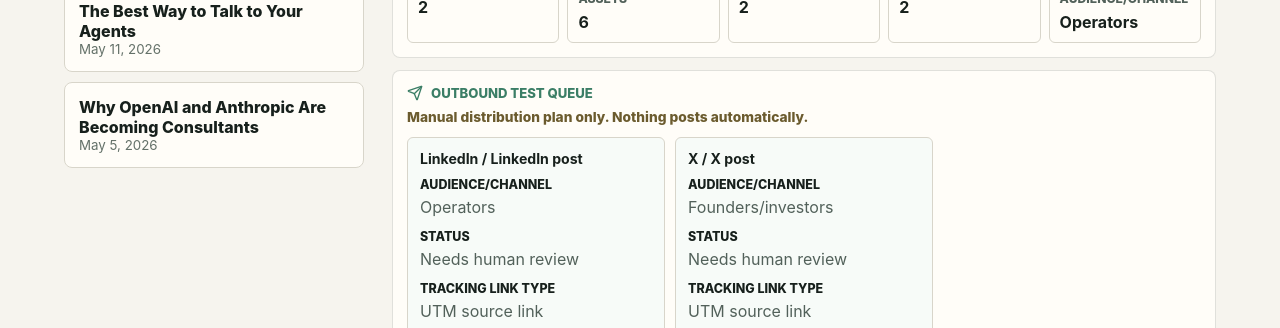
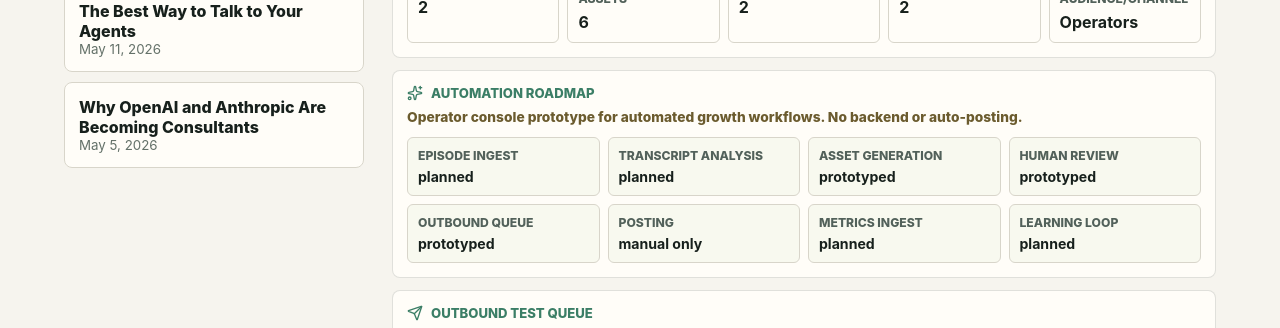
Before and after one commit to tedfarino/aidb-shareability-lab, a React (Vite) app: page / in a window 1280 px wide. Shown: the part 748-1076 px from the top of the page. Built offline with nearby package versions, Linux system fonts and the light colour scheme.

Commit message:
Add automation roadmap

```diff
--- a/src/main.tsx
+++ b/src/main.tsx
@@ -69,6 +69,16 @@ function App() {
     ["Clip candidates", rankedMoments.length],
     ["Outbound tests", outboundTests.length],
     ["Top audience/channel", topAudienceChannel],
+  ];
+  const automationRoadmap = [
+    ["Episode ingest", "planned"],
+    ["Transcript analysis", "planned"],
+    ["Asset generation", "prototyped"],
+    ["Human review", "prototyped"],
+    ["Outbound queue", "prototyped"],
+    ["Posting", "manual only"],
+    ["Metrics ingest", "planned"],
+    ["Learning loop", "planned"],
   ];
   const topMoment = useMemo(
     () =>
@@ -145,6 +155,24 @@ function App() {
                 <div className="summary-item" key={label}>
                   <span>{label}</span>
                   <strong>{value}</strong>
+                </div>
+              ))}
+            </div>
+          </section>
+
+          <section className="automation-roadmap" aria-label="Automation roadmap">
+            <div className="panel-header">
+              <Sparkles size={16} aria-hidden="true" />
+              Automation roadmap
+            </div>
+            <p className="review-note">
+              Operator console prototype for automated growth workflows. No backend or auto-posting.
+            </p>
+            <div className="roadmap-grid">
+              {automationRoadmap.map(([stage, status]) => (
+                <div className="roadmap-step" key={stage}>
+                  <span>{stage}</span>
+                  <strong>{status}</strong>
                 </div>
               ))}
             </div>
--- a/src/styles.css
+++ b/src/styles.css
@@ -84,6 +84,7 @@ h1 {
 .hero-panel,
 .reason-box,
 .system-summary,
+.automation-roadmap,
 .outbound-queue,
 .moment-card,
 .package-copy,
@@ -258,6 +259,43 @@ h1 {
 .summary-item strong {
   color: #17201c;
   font-size: 1rem;
+}
+
+.automation-roadmap {
+  margin-bottom: 12px;
+  padding: 14px;
+  box-shadow: none;
+}
+
+.roadmap-grid {
+  display: grid;
+  grid-template-columns: repeat(4, minmax(0, 1fr));
+  gap: 8px;
+}
+
+.roadmap-step {
+  padding: 10px;
+  border: 1px solid #d8d5ca;
+  border-radius: 6px;
+  background: #f8f9ef;
+}
+
+.roadmap-step span,
+.roadmap-step strong {
+  display: block;
+}
+
+.roadmap-step span {
+  margin-bottom: 5px;
+  color: #52615a;
+  font-size: 0.76rem;
+  font-weight: 800;
+  text-transform: uppercase;
+}
+
+.roadmap-step strong {
+  color: #17201c;
+  font-size: 0.88rem;
 }
 
 .outbound-queue {
@@ -501,6 +539,7 @@ meter {
   .moment-grid,
   .method-strip,
   .summary-grid,
+  .roadmap-grid,
   .outbound-grid {
     grid-template-columns: 1fr;
   }
```
